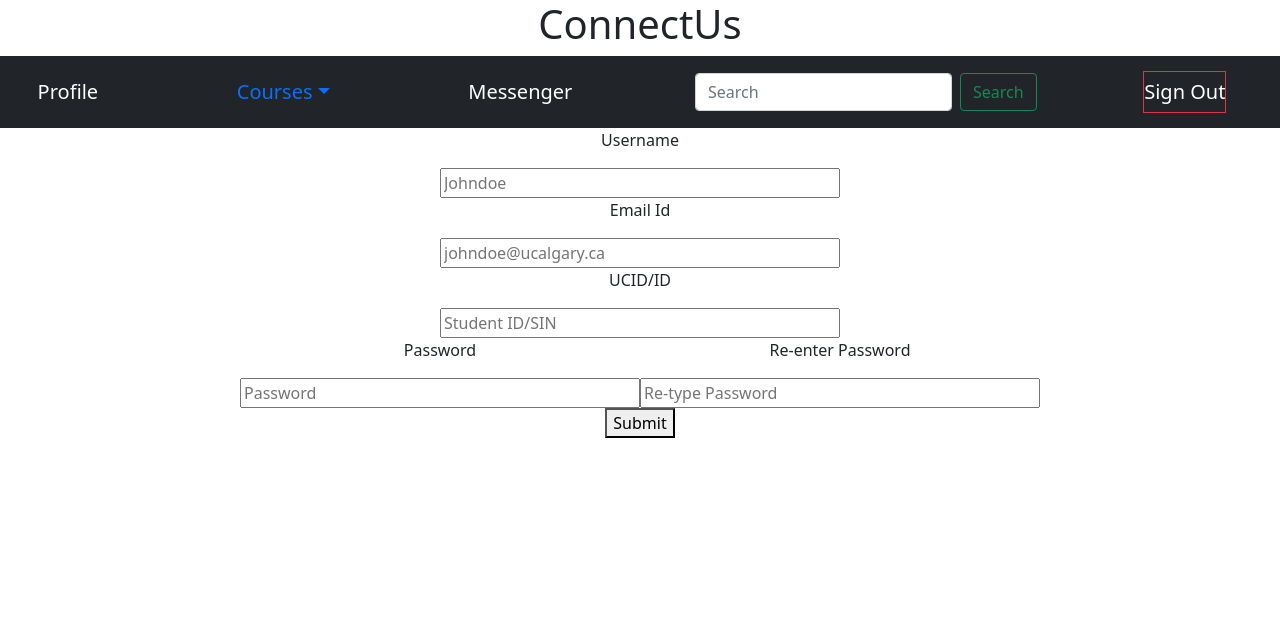
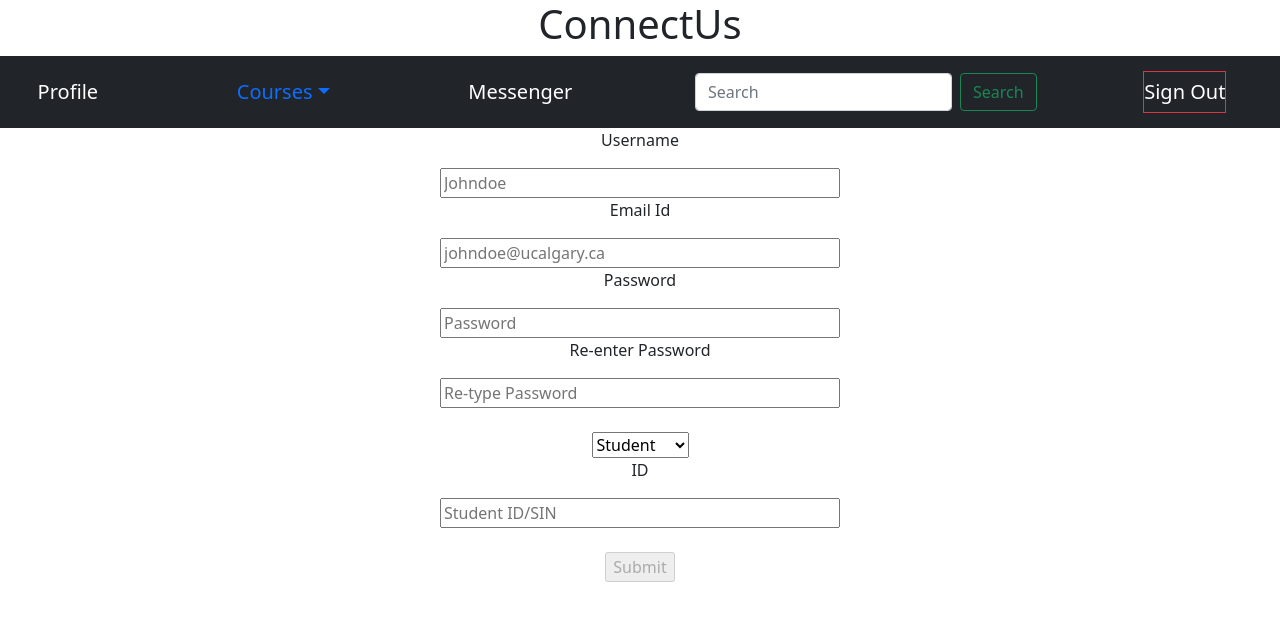
Before and after one commit to Aifaz22/Connect-us, a React (Create React App) app: page /register in a window 1280 px wide. Shown: the top 620 px of the page. Built offline with nearby package versions, Linux system fonts and the light colour scheme.

Commit message:
Registration work-redirect to login on succ left

```diff
--- a/package.json
+++ b/package.json
@@ -3,10 +3,11 @@
   "version": "0.1.0",
   "private": true,
   "dependencies": {
-    "@popperjs/core": "^2.10.2",
+    "@popperjs/core": "^2.11.0",
     "@testing-library/jest-dom": "^5.14.1",
     "@testing-library/react": "^11.2.7",
     "@testing-library/user-event": "^12.8.3",
+    "axios": "^0.24.0",
     "bootstrap": "^5.1.3",
     "react": "^17.0.2",
     "react-bootstrap": "^2.0.2",
--- a/src/components/register.jsx
+++ b/src/components/register.jsx
@@ -1,3 +1,4 @@
+import axios from "axios";
 import React, { Component } from "react";
 
 class RegisterUser extends React.Component {
@@ -6,20 +7,99 @@ class RegisterUser extends React.Component {
     this.state = {
       username: "",
       email: "",
-      password: "",
+      pass: "",
+      repass: "",
+      UCID: null,
+      SIN: null,
+      Admin_ID: null,
+      Alumni_ID: null,
+      usertype: "UCID",
     };
   }
+
+  registration = async () =>
+    // username,
+    // email,
+    // pass,
+    // Admin_ID,
+    // UCID,
+    // Alumni_ID,
+    // SIN
+    {
+      const body = {
+        username: this.state.username,
+        email: this.state.email,
+        pass: this.state.pass,
+        Admin_ID: this.state.Admin_ID,
+        UCID: this.state.UCID,
+        Alumni_ID: this.state.Alumni_ID,
+        SIN: this.state.SIN,
+      };
+      var errorFound = false;
+      const response = await axios
+        .post("http://localhost:3000/api/register", body)
+        .then(function (response) {
+          console.log(response);
+          //redirect to login
+          //******************************************************************* */
+        })
+        .catch(function (error) {
+          console.log(error);
+          // console.log("XXXXXXXXXXXXXXXXXXXXX");
+          errorFound = true;
+        });
+      if (errorFound) {
+        this.setState({
+          errorText:
+            "Could not register. Account may already exist. Please contact the admin to add you to the database before you register or for the inquiry.",
+        });
+      }
+    };
   render() {
+    const iserror = this.state.errorText !== "";
     return (
-      <div>
-        <form>
+      <div style={{ overflow: "auto" }}>
+        <form
+          onSubmit={(event) => {
+            if (this.state.UCID === "") {
+              this.setState({ UCID: null });
+              //console.log(this.state.UCID);
+            } else if (this.state.SIN === "") {
+              this.setState({ SIN: null });
+              //console.log(this.state.SIN);
+            } else if (this.state.Admin_ID === "") {
+              this.setState({ Admin_ID: null });
+              //console.log(this.state.Admin_ID);
+            } else if (this.state.Alumni_ID === "") {
+              this.setState({ Alumni_ID: null });
+              //console.log(this.state.Alumni_ID);
+            }
+            // this.setState({ username: event.target.value });
+            console.log(this.state.UCID);
+            this
+              .registration
+              // this.state.username,
+              // this.state.email,
+              // this.state.pass,
+              // this.state.Admin_ID,
+              // this.state.UCID,
+              // this.state.Alumni_ID,
+              // this.state.SIN
+              ();
+            //this.resetState();
+            event.preventDefault();
+          }}
+        >
           <label>
             <p>Username</p>
             <input
               type="text"
               placeholder="Johndoe"
               style={{ width: "400px" }}
-              //   onChange={(event, newValue) => console.log(newValue)}
+              onChange={(event) => {
+                this.setState({ username: event.target.value });
+                //console.log(this.state.username);
+              }}
             />
           </label>
           <br />
@@ -29,19 +109,14 @@ class RegisterUser extends React.Component {
               type="email"
               placeholder="johndoe@ucalgary.ca"
               style={{ width: "400px" }}
-              //   onChange={(event, newValue) => console.log(newValue)}
+              onChange={(event) => {
+                this.setState({ email: event.target.value });
+                //console.log(this.state.email);
+              }}
+              required
             />
           </label>
-          <br />
-          <label>
-            <p>UCID/ID</p>
-            <input
-              type="number"
-              placeholder="Student ID/SIN"
-              style={{ width: "400px" }}
-              //   onChange={(event, newValue) => console.log(newValue)}
-            />
-          </label>
+
           <br />
           <label>
             <p>Password</p>
@@ -49,26 +124,85 @@ class RegisterUser extends React.Component {
               type="password"
               placeholder="Password"
               style={{ width: "400px" }}
-              //   onChange={(event, newValue) => console.log(newValue)}
+              onChange={(event) => {
+                this.setState({ pass: event.target.value });
+                //console.log(this.state.pass);
+              }}
+              required
             />
           </label>
+          <br />
           <label>
             <p>Re-enter Password</p>
             <input
               type="password"
               placeholder="Re-type Password"
               style={{ width: "400px" }}
-              //   onChange={(event, newValue) => console.log(newValue)}
+              onChange={(event) => {
+                this.setState({ repass: event.target.value });
+                //console.log(this.state.repass);
+              }}
+              required
             />
           </label>
           <br />
-          <div>
-            <button type="submit">Submit</button>
-          </div>
+          <br />
+          <select
+            defaultValue={"UCID"}
+            onChange={(event) => {
+              this.setState({ usertype: event.target.value });
+              //console.log(this.state.usertype);
+            }}
+          >
+            <option value="Alumni_ID">Alumni</option>
+            <option value="UCID">Student</option>
+            <option value="SIN">Instructor</option>
+            <option value="Admin_ID">Admin</option>
+          </select>
+          <br />
+          <label>
+            <p>ID</p>
+            <input
+              type="number"
+              placeholder="Student ID/SIN"
+              style={{ width: "400px" }}
+              onChange={(event) => {
+                const user = this.state.usertype;
+                if (user === "UCID") {
+                  this.setState({ UCID: event.target.value });
+                  //console.log(this.state.UCID);
+                } else if (user === "SIN") {
+                  this.setState({ SIN: event.target.value });
+                  //console.log(this.state.SIN);
+                } else if (user === "Admin_ID") {
+                  this.setState({ Admin_ID: event.target.value });
+                  //console.log(this.state.Admin_ID);
+                } else if (user === "Alumni_ID") {
+                  this.setState({ Alumni_ID: event.target.value });
+                  //console.log(this.state.Alumni_ID);
+                }
+              }}
+            />
+          </label>
+          <br />
+          <br />
+
+          <input
+            type="submit"
+            value="Submit"
+            disabled={
+              this.state.pass === "" || this.state.pass !== this.state.repass
+            }
+          />
         </form>
+        {iserror ? (
+          <p style={{ background: "yellow" }}>{this.state.errorText}</p>
+        ) : (
+          <p></p>
+        )}
       </div>
     );
   }
 }
-
+// let
 export default RegisterUser;
--- a/src/index.css
+++ b/src/index.css
@@ -5,7 +5,7 @@ body {
     sans-serif;
   -webkit-font-smoothing: antialiased;
   -moz-osx-font-smoothing: grayscale;
-  overflow-y: hidden;
+  /* overflow-y: hidden; */
 }
 
 code {
```
Also changed, not shown: src/App.js (+19 -19 lines), src/components/login.jsx (+19 -18 lines), 1 other file (tests, documents, lock files or other folders).
